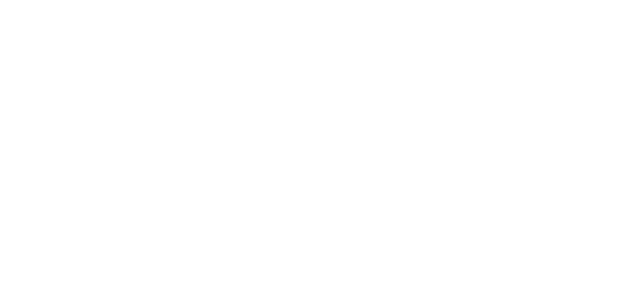
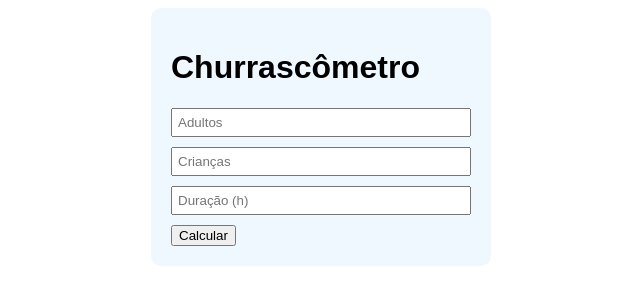
Before and after one commit to richnei/Churrascometro, a plain HTML site: page index.html in a window 1280 px wide. Shown: the whole page, without its empty margins (319-959 px from the left). Drawn offline with Linux system fonts and the light colour scheme.

Commit message:
css_html

```diff
--- a/index.html
+++ b/index.html
@@ -5,9 +5,21 @@
     <meta http-equiv="X-UA-Compatible" content="IE=edge">
     <meta name="viewport" content="width=device-width, initial-scale=1.0">
     <link rel="stylesheet" type="text/css" href="./styles/style.css">
-    <title>Aniversárimetro</title>
+    <title>Churrascometro</title>
 </head>
 <body>
+
+    <div class="container">
+        <h1>Churrascômetro</h1>
+        <input id="adultos" name="adultos" type="number" placeholder="Adultos">
+        <input id="criancas" name="criancas" type="number" placeholder="Crianças">
+        <input id="duracao" name="duracao" type="number" placeholder="Duração (h)">
+        <button>Calcular</button>
+
+        <div id="resultado">
+
+        </div>
+    </div>
 
 
 
--- a/scripts/script.js
+++ b/scripts/script.js
@@ -1,5 +1,4 @@
 // Carne - 400 gr por pessoa  + de 6 horas - 650
 // Cerveja - 1200 ml por pessoa + 6 horas - 2000 ml
 // Refrigerante/agua - 1000 ml por pessoa + 6 horas 1500ml
-// Doces e salgados - 10 por pessoa + 6 horas 15
 //crianças valem por 0,5
--- a/styles/style.css
+++ b/styles/style.css
@@ -0,0 +1,17 @@
+.container {
+  font-family: Arial, Helvetica, sans-serif;
+  max-width: 300px;
+  margin: auto;
+  background-color: aliceblue;
+  padding: 20px;
+  border-radius: 10px;
+
+}
+
+input {
+  width: 100%;
+  display: block;
+  padding: 5px;
+  box-sizing: border-box;
+  margin-bottom: 10px;
+}
```
Also changed, not shown: image/churrasco familia.webp (added).
